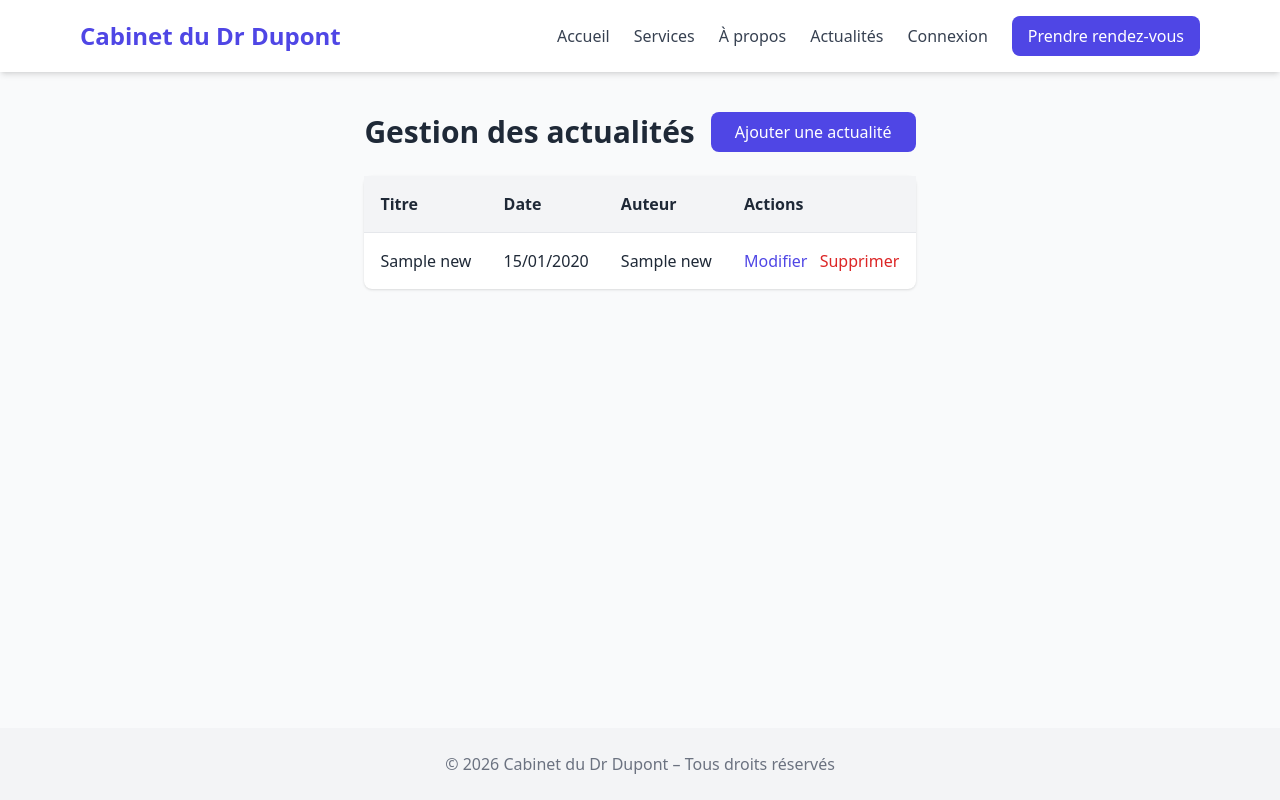
After one commit to Mberben/cabinet-dupont, a PHP site: template views/admin-news.php in a window 1280 px wide. The commit adds this page. Run offline with PHP 8.4, Linux system fonts and the light colour scheme; the template is opened without the code that fills it: most values are stand-ins (such as "Sample title", 1, 10 or a date in 2020); some libraries are stand-ins or nearby versions.

Commit message:
Gestion des actualités dans l'admin

```diff
--- /dev/null
+++ b/views/admin-news.php
@@ -0,0 +1,79 @@
+<?php include 'header.php'; ?>
+<?php /** @var News[] $newsList */ ?>
+
+<div class="flex flex-wrap justify-between items-center gap-4 mb-6">
+  <h1 class="text-3xl font-bold">Gestion des actualités</h1>
+  <a href="index.php?page=create-news" class="bg-indigo-600 text-white px-6 py-2 rounded-lg hover:bg-indigo-700">Ajouter une actualité</a>
+</div>
+
+<?php // Messages après une action (paramètre success dans l'URL) ?>
+<?php if (($_GET['success'] ?? '') === 'created') { ?>
+  <p class="bg-green-100 text-green-700 p-4 rounded-lg mb-6">L'actualité a bien été ajoutée.</p>
+<?php } elseif (($_GET['success'] ?? '') === 'updated') { ?>
+  <p class="bg-green-100 text-green-700 p-4 rounded-lg mb-6">L'actualité a bien été modifiée.</p>
+<?php } elseif (($_GET['success'] ?? '') === 'deleted') { ?>
+  <p class="bg-green-100 text-green-700 p-4 rounded-lg mb-6">L'actualité a bien été supprimée.</p>
+<?php } ?>
+
+<?php // Tableau des actualités : titre, date, auteur et actions ?>
+<table class="w-full bg-white shadow rounded-lg">
+  <thead class="bg-gray-100 text-left">
+    <tr>
+      <th class="p-4">Titre</th>
+      <th class="p-4">Date</th>
+      <th class="p-4">Auteur</th>
+      <th class="p-4">Actions</th>
+    </tr>
+  </thead>
+  <tbody>
+    <?php foreach ($newsList as $news) { ?>
+      <tr class="border-t">
+        <td class="p-4"><?= htmlspecialchars($news->getTitle()) ?></td>
+        <?php // Date de publication au format français ?>
+        <td class="p-4"><?= date('d/m/Y', strtotime($news->getPublishedAt())) ?></td>
+        <td class="p-4"><?= htmlspecialchars($news->getAuthorName() ?? '') ?></td>
+        <td class="p-4 space-x-2">
+          <?php // L'id de l'actualité passe dans l'URL pour savoir laquelle modifier ?>
+          <a href="index.php?page=update-news&id=<?= $news->getId() ?>" class="text-indigo-600 hover:underline">Modifier</a>
+
+          <?php // Suppression en POST ; la confirmation est gérée par la fenêtre plus bas ?>
+          <form action="index.php?page=delete-news" method="POST" class="inline delete-form">
+            <input type="hidden" name="id" value="<?= $news->getId() ?>">
+            <button class="text-red-600 hover:underline">Supprimer</button>
+          </form>
+        </td>
+      </tr>
+    <?php } ?>
+  </tbody>
+</table>
+
+<?php // Fenêtre de confirmation, partagée par tous les boutons Supprimer ?>
+<dialog id="confirm-dialog" class="rounded-lg p-6 shadow-xl backdrop:bg-black/50">
+  <p class="mb-6 text-lg">Supprimer cette actualité ?</p>
+  <div class="flex justify-end gap-3">
+    <button type="button" id="cancel-btn" class="px-4 py-2 rounded-lg border hover:bg-gray-100">Annuler</button>
+    <button type="button" id="confirm-btn" class="px-4 py-2 rounded-lg bg-red-600 text-white hover:bg-red-700">Supprimer</button>
+  </div>
+</dialog>
+
+<script>
+  const dialog = document.getElementById('confirm-dialog');
+  let formToSubmit = null;
+
+  // Au clic sur un bouton Supprimer : on bloque l'envoi et on ouvre la fenêtre
+  document.querySelectorAll('.delete-form').forEach(form => {
+    form.addEventListener('submit', event => {
+      event.preventDefault();
+      formToSubmit = form;   // on retient quelle actualité supprimer
+      dialog.showModal();
+    });
+  });
+
+  // Annuler : on ferme simplement la fenêtre
+  document.getElementById('cancel-btn').addEventListener('click', () => dialog.close());
+
+  // Confirmer : on envoie le formulaire retenu
+  document.getElementById('confirm-btn').addEventListener('click', () => formToSubmit.submit());
+</script>
+
+<?php include 'footer.php'; ?>
--- a/views/admin.php
+++ b/views/admin.php
@@ -15,8 +15,8 @@
     Services
   </a>
   <?php // Pointe encore vers la gestion des articles du blog, en attendant sa transformation en actualités ?>
-  <a href="index.php?page=admin-posts" class="px-10 py-6 text-2xl text-center font-semibold rounded-2xl bg-indigo-600 text-white shadow-lg hover:bg-indigo-700 transition">
-    Actualités
+  <a href="index.php?page=admin-news" class="px-10 py-6 text-2xl text-center font-semibold rounded-2xl bg-indigo-600 text-white shadow-lg hover:bg-indigo-700 transition">
+  Actualités
   </a>
   <a href="index.php?page=admin-hours" class="px-10 py-6 text-2xl text-center font-semibold rounded-2xl bg-indigo-600 text-white shadow-lg hover:bg-indigo-700 transition">
     Horaires
```
Also changed, not shown: index.php (+17 -1 lines), views/create-news.php (added, +39 -0 lines), views/update-news.php (added, +48 -0 lines), uploads/img_6acdeaba5ad9b7.27754923.jpg (added), uploads/img_6acdead8986665.50281282.jpg (added).
